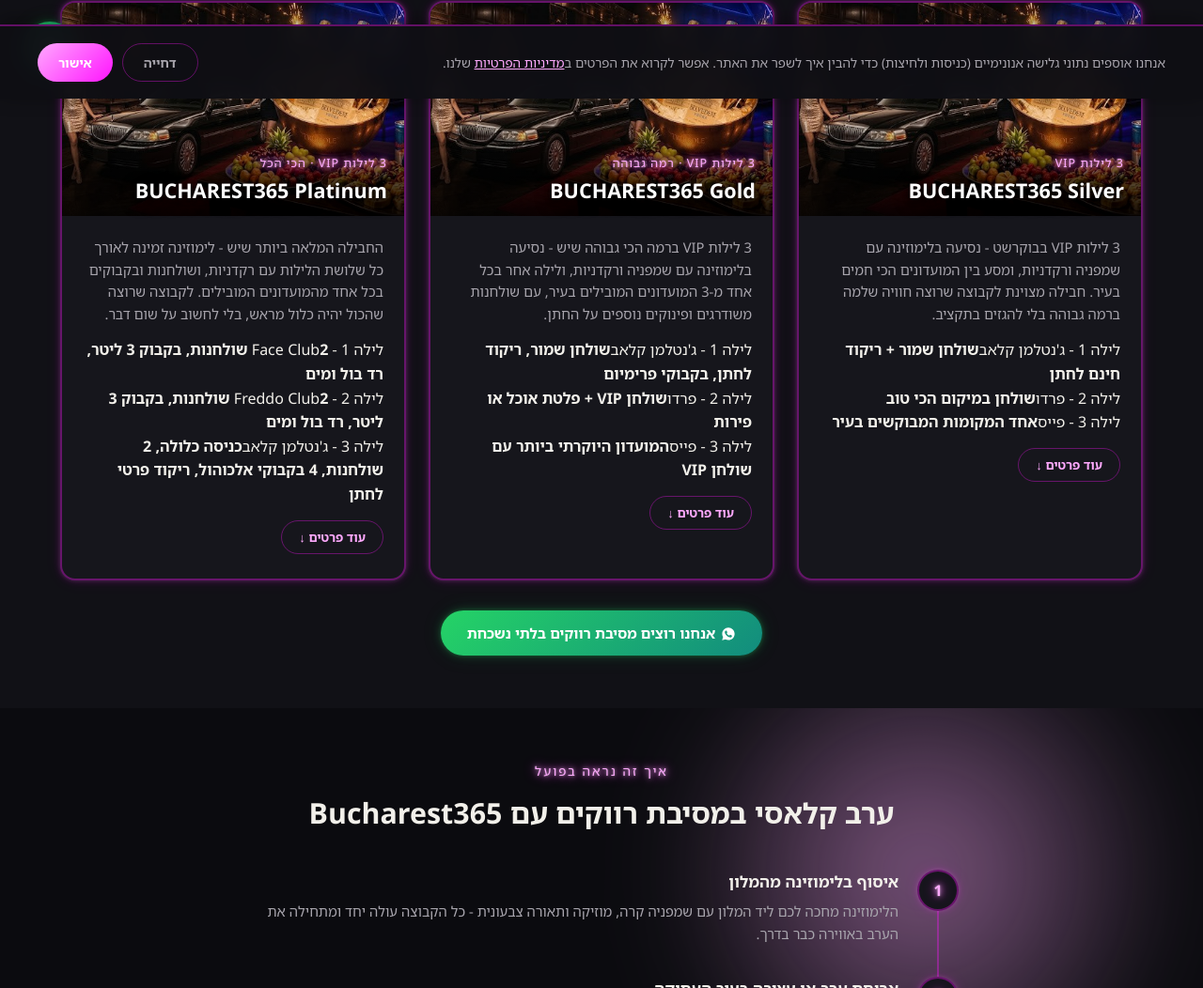
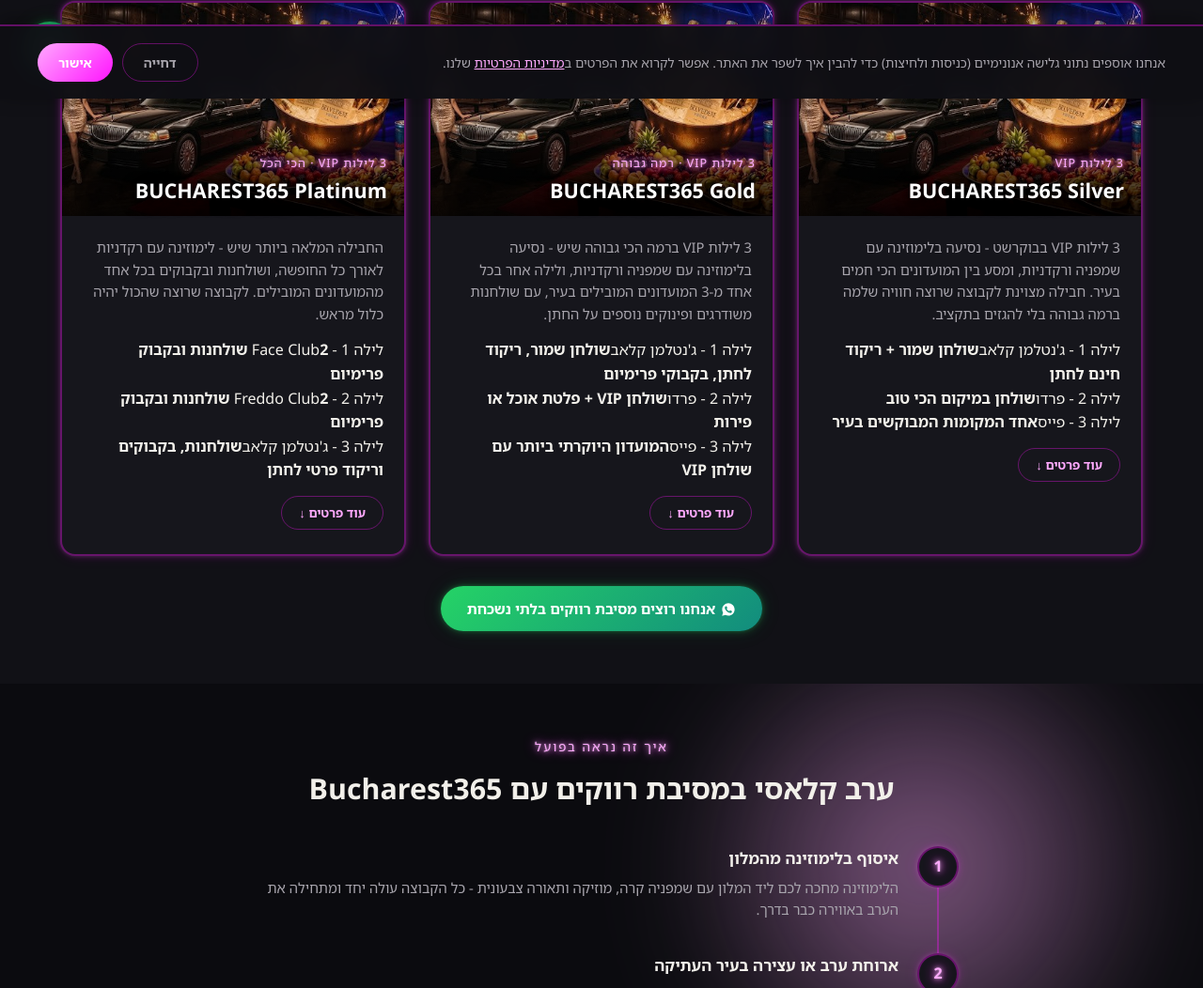
Before and after one commit to YMCREATE2025/bucharest-365-landing, a plain HTML site: page bachelor.html in a window 1280 px wide. Shown: the part 695-1747 px from the top of the page at 94% size. Drawn offline with Linux system fonts and the light colour scheme.

Commit message:
Trim Platinum package card to match concise style of Silver/Gold cards

```diff
--- a/bachelor.html
+++ b/bachelor.html
@@ -348,13 +348,12 @@
           <div class="rest-title-overlay"><span class="rest-tag">3 לילות VIP · הכי הכל</span><h3>BUCHAREST365 Platinum</h3></div>
         </div>
         <div class="rest-body">
-          <p>החבילה המלאה ביותר שיש - לימוזינה זמינה לאורך כל שלושת הלילות עם רקדניות, ושולחנות ובקבוקים בכל אחד מהמועדונים המובילים. לקבוצה שרוצה שהכול יהיה כלול מראש, בלי לחשוב על שום דבר.</p>
-          <div class="rest-price-row"><span>לילה 1 - Face Club</span><strong>2 שולחנות, בקבוק 3 ליטר, רד בול ומים</strong></div>
-          <div class="rest-price-row"><span>לילה 2 - Freddo Club</span><strong>2 שולחנות, בקבוק 3 ליטר, רד בול ומים</strong></div>
-          <div class="rest-price-row"><span>לילה 3 - ג'נטלמן קלאב</span><strong>כניסה כלולה, 2 שולחנות, 4 בקבוקי אלכוהול, ריקוד פרטי לחתן</strong></div>
-          <div class="rest-price-row pkg-extra"><span>לימוזינה</span><strong>4 נסיעות של שעה, 5 רקדניות בכל נסיעה</strong></div>
-          <div class="rest-price-row pkg-extra"><span>הסעות פרטיות</span><strong>2 מיניוואנים עם נהג מקצועי, כולל הסעות משדה התעופה, זמינים לאורך כל החופשה</strong></div>
-          <div class="rest-price-row pkg-extra"><span>מחיר כולל</span><strong>700€ - הכל כלול, בלי עלויות נסתרות</strong></div>
+          <p>החבילה המלאה ביותר שיש - לימוזינה עם רקדניות לאורך כל החופשה, ושולחנות ובקבוקים בכל אחד מהמועדונים המובילים. לקבוצה שרוצה שהכול יהיה כלול מראש.</p>
+          <div class="rest-price-row"><span>לילה 1 - Face Club</span><strong>2 שולחנות ובקבוק פרימיום</strong></div>
+          <div class="rest-price-row"><span>לילה 2 - Freddo Club</span><strong>2 שולחנות ובקבוק פרימיום</strong></div>
+          <div class="rest-price-row"><span>לילה 3 - ג'נטלמן קלאב</span><strong>שולחנות, בקבוקים וריקוד פרטי לחתן</strong></div>
+          <div class="rest-price-row pkg-extra"><span>לימוזינה</span><strong>נסיעות עם רקדניות לאורך כל החופשה</strong></div>
+          <div class="rest-price-row pkg-extra"><span>הסעות</span><strong>פרטיות ומקצועיות מהשדה ולכל האירועים</strong></div>
           <button type="button" class="pkg-more-btn" onclick="togglePkgDetails(this)">עוד פרטים ↓</button>
         </div>
       </div>
```
